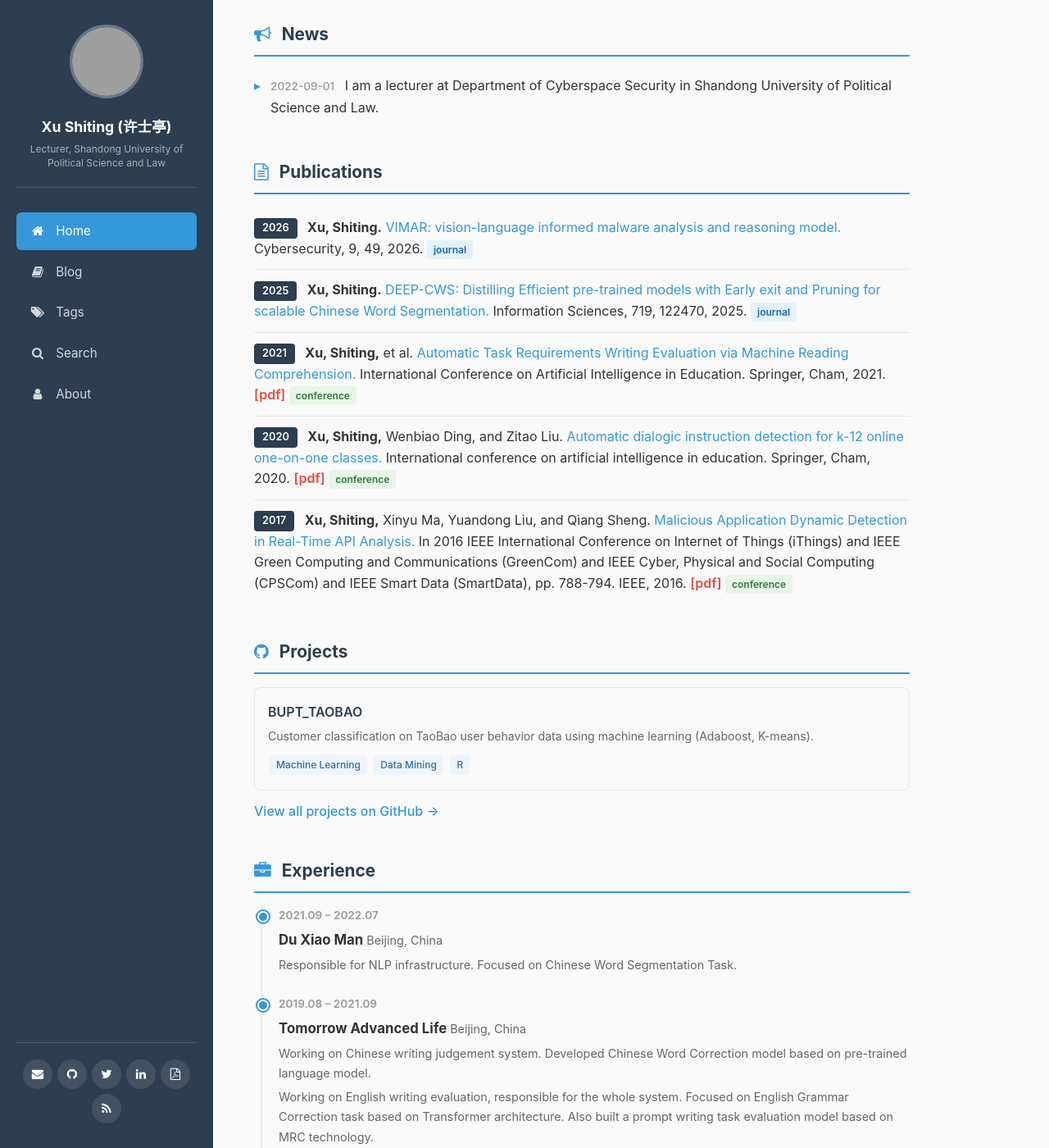
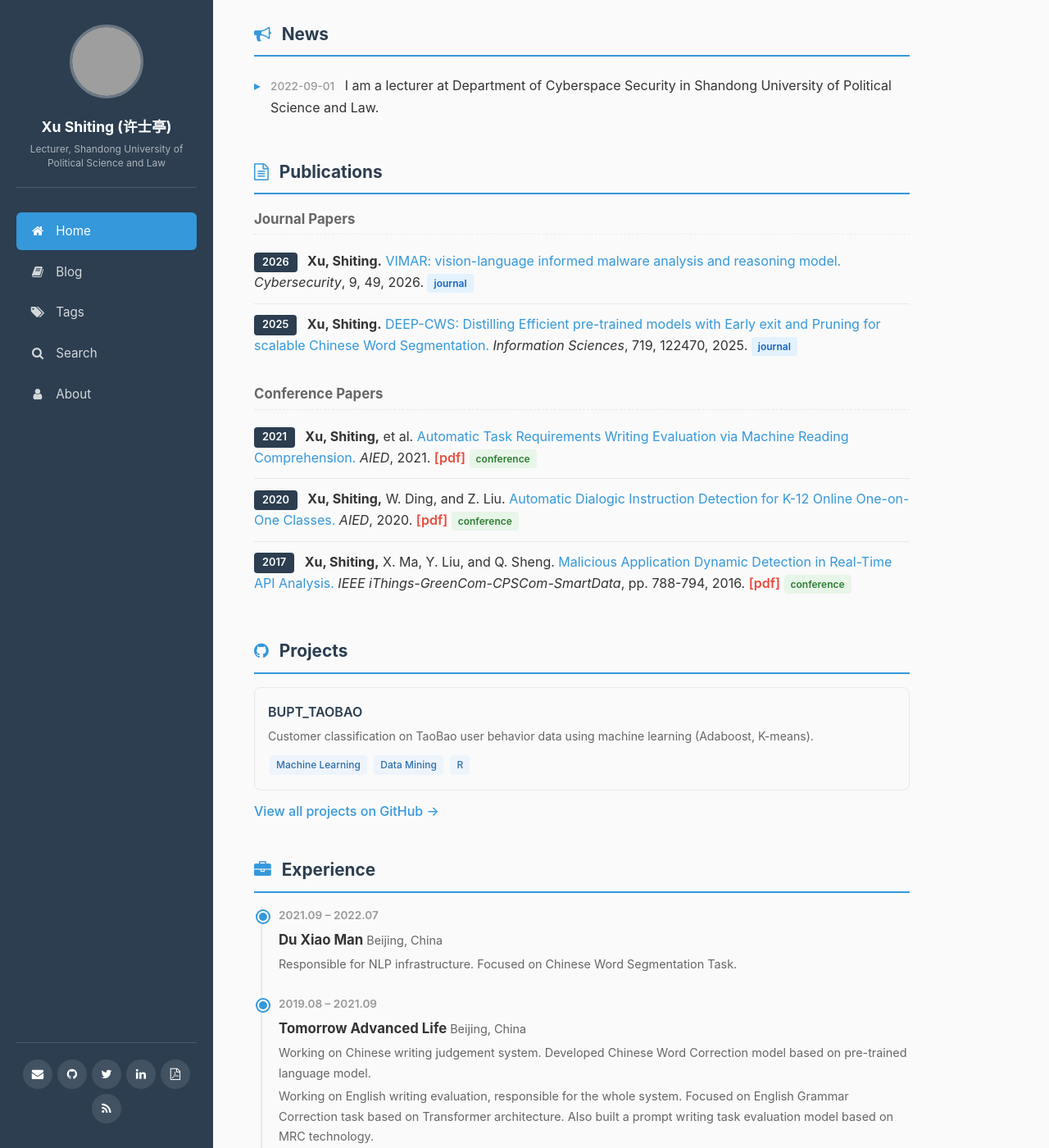
Before and after one commit to xvshiting/xvshiting.github.io, a Jekyll site: the page built from index.md, in a window 1280 px wide and 1400 px high, scrolled down 319 px. Shown: the whole window at 82% size. Built offline with Jekyll 4.4.1, drawn with Linux system fonts in a browser that asks for light colours; grey boxes are pictures that could not be loaded.

Commit message:
add new paper

```diff
--- a/_sass/main.scss
+++ b/_sass/main.scss
@@ -258,6 +258,7 @@ img {
 /* ===== Publication List ===== */
 .publication-list {
   list-style: none;
+  padding-left: 0;
   li {
     padding: 12px 0;
     border-bottom: 1px solid $border;
@@ -265,6 +266,17 @@ img {
     &:last-child {
       border-bottom: none;
     }
+  }
+}
+
+.pub-subtitle {
+  font-size: 1.05rem;
+  color: $text-light;
+  margin: 20px 0 8px;
+  padding-bottom: 4px;
+  border-bottom: 1px dashed $border;
+  &:first-of-type {
+    margin-top: 0;
   }
 }
 
--- a/index.md
+++ b/index.md
@@ -34,46 +34,52 @@ title: Home
   <!-- Publications Section -->
   <section class="section">
     <h2 class="section-title"><i class="fa fa-file-text-o"></i> Publications</h2>
-    <ul class="publication-list">
+
+    <h3 class="pub-subtitle">Journal Papers</h3>
+    <ol class="publication-list">
       <li>
         <span class="pub-year">2026</span>
         <strong>Xu, Shiting.</strong>
         <a href="https://link.springer.com/article/10.1186/s42400-025-00481-3">VIMAR: vision-language informed malware analysis and reasoning model.</a>
-        Cybersecurity, 9, 49, 2026.
+        <em>Cybersecurity</em>, 9, 49, 2026.
         <span class="pub-type journal">journal</span>
       </li>
       <li>
         <span class="pub-year">2025</span>
         <strong>Xu, Shiting.</strong>
         <a href="https://doi.org/10.1016/j.ins.2025.122470">DEEP-CWS: Distilling Efficient pre-trained models with Early exit and Pruning for scalable Chinese Word Segmentation.</a>
-        Information Sciences, 719, 122470, 2025.
+        <em>Information Sciences</em>, 719, 122470, 2025.
         <span class="pub-type journal">journal</span>
       </li>
+    </ol>
+
+    <h3 class="pub-subtitle">Conference Papers</h3>
+    <ol class="publication-list">
       <li>
         <span class="pub-year">2021</span>
         <strong>Xu, Shiting,</strong> et al.
         <a href="https://link.springer.com/chapter/10.1007/978-3-030-78292-4_36">Automatic Task Requirements Writing Evaluation via Machine Reading Comprehension.</a>
-        International Conference on Artificial Intelligence in Education. Springer, Cham, 2021.
+        <em>AIED</em>, 2021.
         <a href="/assets/pdf/paper/202101.pdf" class="pub-pdf">[pdf]</a>
         <span class="pub-type conference">conference</span>
       </li>
       <li>
         <span class="pub-year">2020</span>
-        <strong>Xu, Shiting,</strong> Wenbiao Ding, and Zitao Liu.
-        <a href="https://link.springer.com/chapter/10.1007/978-3-030-52240-7_62">Automatic dialogic instruction detection for k-12 online one-on-one classes.</a>
-        International conference on artificial intelligence in education. Springer, Cham, 2020.
+        <strong>Xu, Shiting,</strong> W. Ding, and Z. Liu.
+        <a href="https://link.springer.com/chapter/10.1007/978-3-030-52240-7_62">Automatic Dialogic Instruction Detection for K-12 Online One-on-One Classes.</a>
+        <em>AIED</em>, 2020.
         <a href="/assets/pdf/paper/202001.pdf" class="pub-pdf">[pdf]</a>
         <span class="pub-type conference">conference</span>
       </li>
       <li>
         <span class="pub-year">2017</span>
-        <strong>Xu, Shiting,</strong> Xinyu Ma, Yuandong Liu, and Qiang Sheng.
+        <strong>Xu, Shiting,</strong> X. Ma, Y. Liu, and Q. Sheng.
         <a href="http://ieeexplore.ieee.org/document/7917194/">Malicious Application Dynamic Detection in Real-Time API Analysis.</a>
-        In 2016 IEEE International Conference on Internet of Things (iThings) and IEEE Green Computing and Communications (GreenCom) and IEEE Cyber, Physical and Social Computing (CPSCom) and IEEE Smart Data (SmartData), pp. 788-794. IEEE, 2016.
+        <em>IEEE iThings-GreenCom-CPSCom-SmartData</em>, pp. 788-794, 2016.
         <a href="/assets/pdf/paper/5880a788.pdf" class="pub-pdf">[pdf]</a>
         <span class="pub-type conference">conference</span>
       </li>
-    </ul>
+    </ol>
   </section>
 
   <!-- Projects Section -->
```
